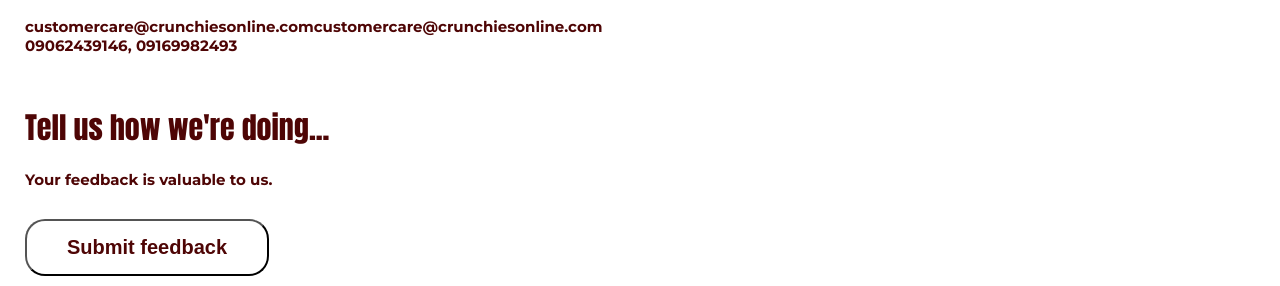
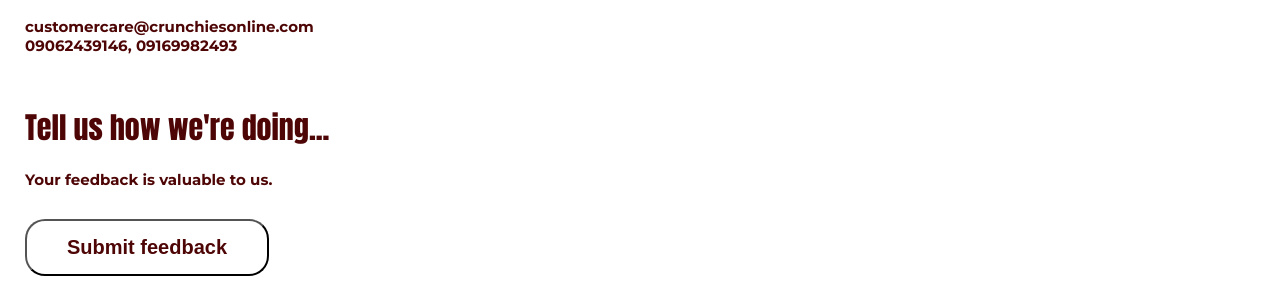
Before and after one commit to Impulsum-tech-max/Crunchies, a plain HTML site: page index.html in a window 1280 px wide. Shown: the part 3412-3698 px from the top of the page. Drawn offline with nearby package versions, Linux system fonts and the light colour scheme.

Commit message:
modified the email message

```diff
--- a/index.html
+++ b/index.html
@@ -155,7 +155,7 @@
                 <p>7:00 AM to 9:00 PM</p>
 
                 <h3>Contact Us</h3>
-                <p>customercare@crunchiesonline.comcustomercare@crunchiesonline.com</p>
+                <p>customercare@crunchiesonline.com</p>
 
                 <p>09062439146, 09169982493</p>
             </div>
```
